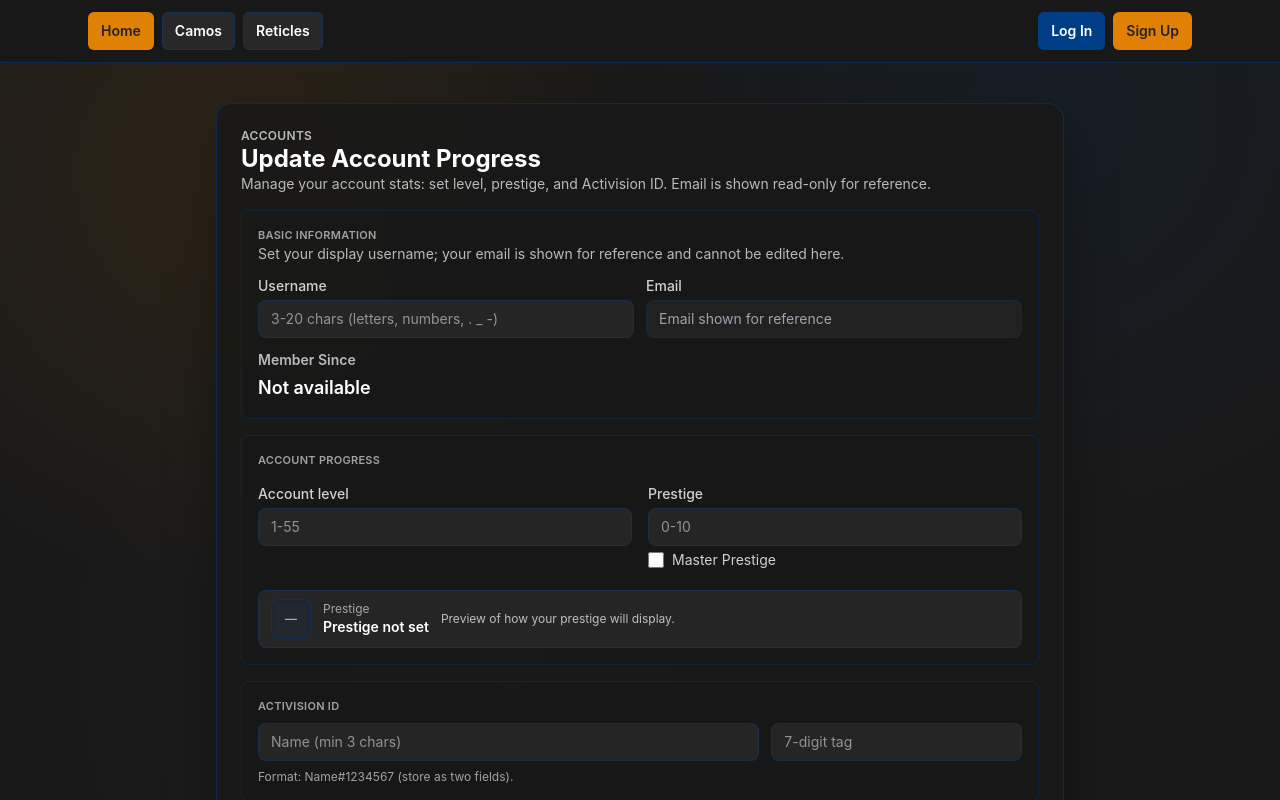
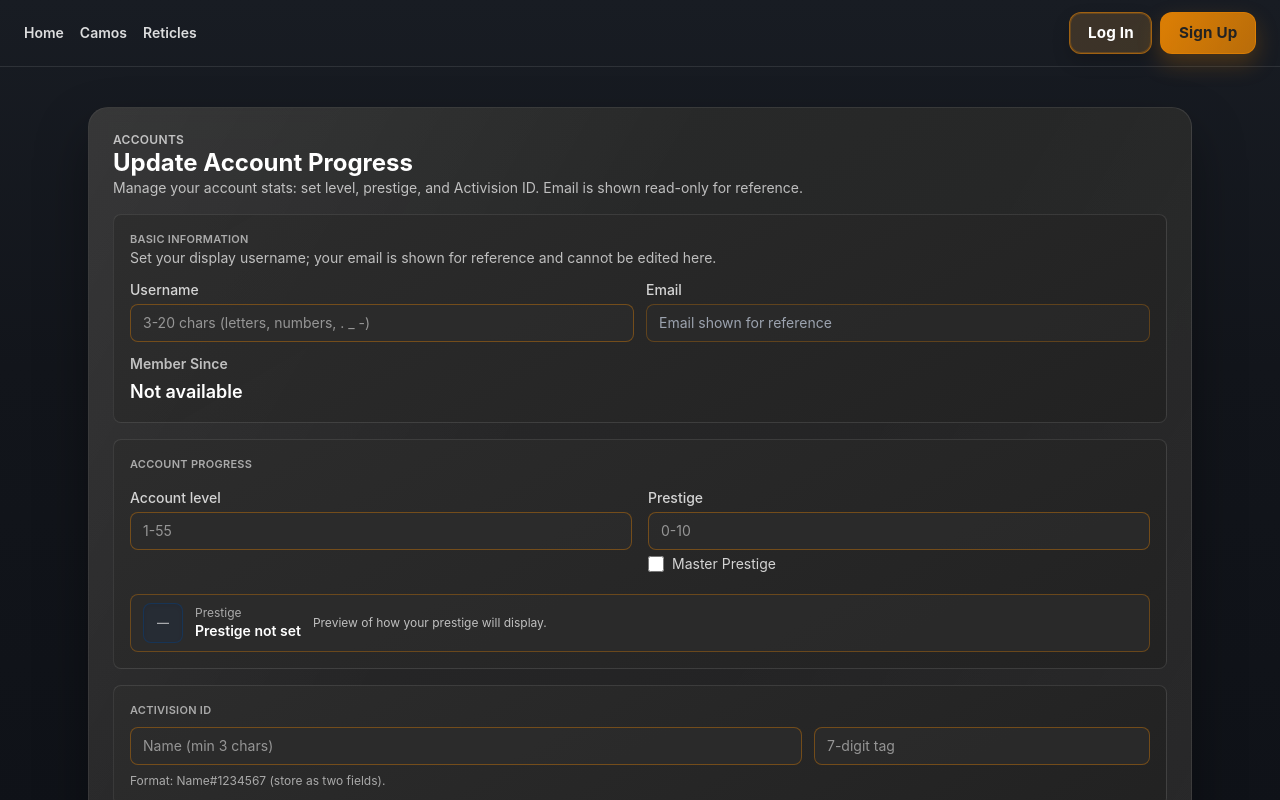
Before and after one commit to JonJon2005/CallOfDutyTracker, a Next.js app: page /accounts in a window 1280 px wide. Shown: the top 800 px of the page. Built offline with nearby package versions, Linux system fonts and the light colour scheme; no server answers.

Commit message:
[STYLE] - Design overhault

```diff
--- a/src/app/accounts/page.tsx
+++ b/src/app/accounts/page.tsx
@@ -211,8 +211,8 @@ export default function AccountsPage() {
   };
 
   return (
-    <main className="mx-auto flex max-w-4xl flex-col gap-6 px-4 py-10 md:px-6">
-      <div className="rounded-2xl border border-cod-blue/50 bg-cod-charcoal-dark/90 p-6 text-white shadow-panel backdrop-blur">
+    <main className="page-shell flex flex-col gap-6 py-10">
+      <div className="glass-panel glass-soft border border-white/10 p-6 text-white shadow-panel backdrop-blur">
         <div className="mb-4 flex items-center justify-between">
           <div>
             <p className="text-xs font-semibold uppercase tracking-wide text-white/70">Accounts</p>
@@ -225,7 +225,7 @@ export default function AccountsPage() {
         </div>
 
         <form className="space-y-4" onSubmit={handleSave}>
-          <div className="space-y-3 rounded-lg border border-cod-blue/35 bg-cod-charcoal-dark/70 p-4">
+          <div className="glass-soft space-y-3 rounded-lg border border-white/10 p-4">
             <div className="flex items-center justify-between">
               <div>
                 <p className="text-[11px] font-semibold uppercase tracking-wide text-white/60">
@@ -250,7 +250,7 @@ export default function AccountsPage() {
                   value={username}
                   onChange={(e) => setUsername(e.target.value)}
                   maxLength={30}
-                  className="w-full rounded-lg border border-cod-blue/40 bg-cod-charcoal-light/70 px-3 py-2 text-sm text-white placeholder:text-white/50 focus:border-cod-orange focus:outline-none focus:ring-2 focus:ring-cod-orange/60"
+                  className="w-full rounded-lg border border-cod-orange/40 bg-cod-charcoal-light/70 px-3 py-2 text-sm text-white placeholder:text-white/50 focus:border-cod-orange focus:outline-none focus:ring-2 focus:ring-cod-orange/60"
                   disabled={loading || saving}
                 />
               </div>
@@ -261,7 +261,7 @@ export default function AccountsPage() {
                   value={email}
                   placeholder="Email shown for reference"
                   disabled
-                  className="w-full rounded-lg border border-cod-blue/30 bg-cod-charcoal-light/50 px-3 py-2 text-sm text-white/60"
+                  className="w-full rounded-lg border border-cod-orange/30 bg-cod-charcoal-light/50 px-3 py-2 text-sm text-white/60"
                 />
               </div>
               <div className="space-y-1 md:col-span-2">
@@ -278,7 +278,7 @@ export default function AccountsPage() {
             </div>
           </div>
 
-          <div className="space-y-4 rounded-lg border border-cod-blue/35 bg-cod-charcoal-dark/70 p-4">
+          <div className="glass-soft space-y-4 rounded-lg border border-white/10 p-4">
             <div className="flex items-center justify-between">
               <p className="text-[11px] font-semibold uppercase tracking-wide text-white/60">
                 Account Progress
@@ -298,7 +298,7 @@ export default function AccountsPage() {
                   value={level}
                   onChange={handleLevelChange}
                   placeholder={isMaster ? "56-1000 (Master Prestige)" : "1-55"}
-                  className="w-full rounded-lg border border-cod-blue/40 bg-cod-charcoal-light/70 px-3 py-2 text-sm text-white placeholder:text-white/50 focus:border-cod-orange focus:outline-none focus:ring-2 focus:ring-cod-orange/60"
+                  className="w-full rounded-lg border border-cod-orange/40 bg-cod-charcoal-light/70 px-3 py-2 text-sm text-white placeholder:text-white/50 focus:border-cod-orange focus:outline-none focus:ring-2 focus:ring-cod-orange/60"
                   disabled={loading || saving}
                 />
               </div>
@@ -315,7 +315,7 @@ export default function AccountsPage() {
                   value={prestige}
                   onChange={(e) => setPrestige(e.target.value === "" ? "" : Number(e.target.value))}
                   placeholder="0-10"
-                  className="w-full rounded-lg border border-cod-blue/40 bg-cod-charcoal-light/70 px-3 py-2 text-sm text-white placeholder:text-white/50 focus:border-cod-orange focus:outline-none focus:ring-2 focus:ring-cod-orange/60"
+                  className="w-full rounded-lg border border-cod-orange/40 bg-cod-charcoal-light/70 px-3 py-2 text-sm text-white placeholder:text-white/50 focus:border-cod-orange focus:outline-none focus:ring-2 focus:ring-cod-orange/60"
                   disabled={loading || saving || isMaster}
                 />
                 <label className="inline-flex items-center gap-2 text-sm text-white/80">
@@ -324,19 +324,19 @@ export default function AccountsPage() {
                     checked={isMaster}
                     onChange={handleMasterChange}
                     disabled={loading || saving}
-                    className="h-4 w-4 rounded border-cod-blue/50 bg-cod-charcoal-light/70 text-cod-orange focus:ring-cod-orange"
+                    className="h-4 w-4 rounded border-cod-orange/60 bg-cod-charcoal-light/70 text-cod-orange focus:ring-cod-orange"
                   />
                   Master Prestige
                 </label>
               </div>
             </div>
-            <div className="flex items-center gap-3 rounded-lg border border-cod-blue/40 bg-cod-charcoal-light/70 px-3 py-2">
+            <div className="flex items-center gap-3 rounded-lg border border-cod-orange/35 bg-cod-charcoal-light/70 px-3 py-2">
               <PrestigeBadge prestige={prestigePreviewValue} isMaster={isMaster} size="sm" />
               <p className="text-xs text-white/70">Preview of how your prestige will display.</p>
             </div>
           </div>
 
-          <div className="space-y-2 rounded-lg border border-cod-blue/35 bg-cod-charcoal-dark/70 p-4">
+          <div className="glass-soft space-y-2 rounded-lg border border-white/10 p-4">
             <div className="flex items-center justify-between">
               <p className="text-[11px] font-semibold uppercase tracking-wide text-white/60">
                 Activision ID
@@ -350,7 +350,7 @@ export default function AccountsPage() {
                 value={activisionName}
                 onChange={(e) => setActivisionName(e.target.value)}
                 maxLength={30}
-                className="rounded-lg border border-cod-blue/40 bg-cod-charcoal-light/70 px-3 py-2 text-sm text-white placeholder:text-white/50 focus:border-cod-orange focus:outline-none focus:ring-2 focus:ring-cod-orange/60"
+                className="rounded-lg border border-cod-orange/40 bg-cod-charcoal-light/70 px-3 py-2 text-sm text-white placeholder:text-white/50 focus:border-cod-orange focus:outline-none focus:ring-2 focus:ring-cod-orange/60"
                 disabled={loading || saving}
               />
               <input
@@ -361,7 +361,7 @@ export default function AccountsPage() {
                 value={activisionTag}
                 onChange={(e) => setActivisionTag(e.target.value.replace(/\D/g, "").slice(0, 7))}
                 maxLength={7}
-                className="rounded-lg border border-cod-blue/40 bg-cod-charcoal-light/70 px-3 py-2 text-sm text-white placeholder:text-white/50 focus:border-cod-orange focus:outline-none focus:ring-2 focus:ring-cod-orange/60"
+                className="rounded-lg border border-cod-orange/40 bg-cod-charcoal-light/70 px-3 py-2 text-sm text-white placeholder:text-white/50 focus:border-cod-orange focus:outline-none focus:ring-2 focus:ring-cod-orange/60"
                 disabled={loading || saving}
               />
             </div>
--- a/src/app/components/Header.tsx
+++ b/src/app/components/Header.tsx
@@ -156,36 +156,27 @@ export function Header() {
 
   return (
     <div
-      className="relative z-[60] w-full border-b border-cod-blue/50 bg-cod-charcoal-dark/95 backdrop-blur"
+      className="relative z-[10] w-full border-b border-white/10 bg-gradient-to-r from-[#1c2029] via-[rgb(var(--cod-blue)/0.25)] to-[#161922]"
       role="navigation"
       aria-label="Main navigation"
     >
-      <header className="relative mx-auto flex max-w-6xl items-center justify-between gap-3 px-4 py-3 md:px-6">
-        <nav className="flex items-center gap-2">
-          <Link
-            href="/home"
-            className="rounded-md border border-cod-orange/50 bg-cod-orange px-3 py-2 text-sm font-semibold text-cod-charcoal shadow-sm transition hover:-translate-y-0.5 hover:shadow-md"
-          >
+      <header className="relative mx-0 flex items-center justify-between gap-4 px-4 py-3 md:px-6">
+        <nav className="flex flex-1 mx-0 items-center gap-4 text-sm font-semibold text-white/85">
+          <Link href="/home" className="transition hover:text-white">
             Home
           </Link>
-          <Link
-            href="/camos"
-            className="rounded-md border border-cod-blue/50 bg-cod-charcoal-light/80 px-3 py-2 text-sm font-semibold text-white shadow-sm transition hover:-translate-y-0.5 hover:shadow-md"
-          >
+          <Link href="/camos" className="transition hover:text-white">
             Camos
           </Link>
-          <Link
-            href="/reticles"
-            className="rounded-md border border-cod-blue/50 bg-cod-charcoal-light/80 px-3 py-2 text-sm font-semibold text-white shadow-sm transition hover:-translate-y-0.5 hover:shadow-md"
-          >
+          <Link href="/reticles" className="transition hover:text-white">
             Reticles
           </Link>
         </nav>
         {user ? (
-          <div className="relative z-[70]">
+          <div className="relative z-[70] flex flex-1 justify-end">
             <button
               onClick={() => setMenuOpen((open) => !open)}
-              className="flex items-center gap-2 rounded-md border border-cod-blue/50 bg-cod-charcoal-light/80 px-3 py-2 text-sm font-semibold shadow-sm transition hover:-translate-y-0.5 hover:shadow-md"
+              className="flex items-center gap-2 rounded-md border border-white/15 bg-white/5 px-3 py-2 text-sm font-semibold shadow-sm transition hover:-translate-y-0.5 hover:shadow-md"
             >
               <PrestigeBadge
                 prestige={user.prestige}
@@ -206,7 +197,7 @@ export function Header() {
               </div>
             </button>
             {menuOpen && (
-              <div className="absolute right-0 mt-2 w-44 rounded-md border border-cod-blue/60 bg-cod-charcoal-dark/95 p-2 shadow-lg z-[80]">
+              <div className="absolute right-0 top-full mt-3 w-44 rounded-md border border-white/15 bg-cod-charcoal-dark/95 p-2 shadow-lg z-[80]">
                 <Link
                   href="/accounts"
                   className="block w-full rounded-md px-3 py-2 text-left text-sm font-semibold text-white transition hover:bg-cod-charcoal-light/70"
@@ -224,15 +215,15 @@ export function Header() {
             )}
           </div>
         ) : (
-          <div className="flex items-center gap-2">
+          <div className="flex flex-1 items-center justify-end gap-2">
             <Link
-              className="rounded-md border border-cod-blue/70 bg-cod-blue px-3 py-2 text-sm font-semibold text-white shadow-sm transition hover:-translate-y-0.5 hover:shadow-md"
+              className="btn btn-secondary"
               href="/login"
             >
               Log In
             </Link>
             <Link
-              className="rounded-md border border-cod-orange/60 bg-cod-orange px-3 py-2 text-sm font-semibold text-cod-charcoal shadow-sm transition hover:-translate-y-0.5 hover:shadow-md"
+              className="btn btn-primary"
               href="/signup"
             >
               Sign Up
--- a/src/app/globals.css
+++ b/src/app/globals.css
@@ -3,13 +3,26 @@
 @tailwind utilities;
 
 :root {
-  --cod-orange: 225 129 4;
-  --cod-bronze: 130 82 19;
-  --cod-charcoal: 34 34 34;
-  --cod-charcoal-light: 45 45 45;
-  --cod-charcoal-dark: 25 25 25;
-  --cod-navy: 17 49 85;
-  --cod-blue: 0 63 135;
+  --cod-orange: #E18104;
+  --cod-bronze: #825213;
+  --cod-charcoal: #222222;
+  --cod-charcoal-light: #2D2D2D;
+  --cod-charcoal-dark: #191919;
+  --cod-navy: #113155;
+  --cod-blue: #4A6FE5;
+  --cod-ink: #0E1421;
+  --cod-sky: #4A8AFF;
+  --cod-sky-light: #78AAFF;
+  --cod-orange-rgb: 225 129 4;
+  --cod-bronze-rgb: 130 82 19;
+  --cod-charcoal-rgb: 34 34 34;
+  --cod-charcoal-light-rgb: 45 45 45;
+  --cod-charcoal-dark-rgb: 25 25 25;
+  --cod-navy-rgb: 17 49 85;
+  --cod-blue-rgb: 74 111 229;
+  --cod-ink-rgb: 14 20 33;
+  --cod-sky-rgb: 74 138 255;
+  --cod-sky-light-rgb: 120 170 255;
 }
 
 * {
@@ -20,12 +33,145 @@ body {
   font-family: -apple-system, BlinkMacSystemFont, "Segoe UI", Arial, sans-serif;
   @apply min-h-screen text-white antialiased;
   background:
-    radial-gradient(circle at 18% 18%, rgba(225, 129, 4, 0.1), transparent 32%),
-    radial-gradient(circle at 82% 12%, rgba(0, 63, 135, 0.12), transparent 30%),
-    radial-gradient(circle at 40% 68%, rgba(45, 45, 45, 0.35), transparent 44%),
-    rgb(var(--cod-charcoal-dark));
+    linear-gradient(180deg, rgb(24 28 35) 0%, rgb(18 21 27) 38%, rgb(14 17 23) 100%),
+    radial-gradient(circle at 20% 20%, rgb(var(--cod-sky-rgb) / 0.14), transparent 30%),
+    radial-gradient(circle at 78% 12%, rgb(var(--cod-sky-light-rgb) / 0.14), transparent 30%),
+    radial-gradient(circle at 45% 70%, rgb(var(--cod-charcoal-light-rgb) / 0.3), transparent 40%),
+    rgb(var(--cod-charcoal-dark-rgb));
 }
 
 a {
   @apply no-underline;
 }
+
+@layer components {
+  .page-shell {
+    @apply mx-auto w-full max-w-6xl px-4 md:px-6;
+  }
+
+  .glass-panel {
+    position: relative;
+    overflow: hidden;
+    border-radius: 1.25rem;
+    border: 1px solid rgba(255, 255, 255, 0.06);
+    background: linear-gradient(
+        135deg,
+        rgb(33 36 44 / 0.92),
+        rgb(24 28 35 / 0.92),
+        rgb(20 24 31 / 0.9)
+      ),
+      radial-gradient(circle at 20% 20%, rgb(var(--cod-sky-rgb) / 0.14), transparent 32%),
+      radial-gradient(circle at 80% 0%, rgb(var(--cod-sky-light-rgb) / 0.12), transparent 30%);
+    box-shadow: 0 30px 60px rgba(0, 0, 0, 0.45), 0 0 0 1px rgba(255, 255, 255, 0.02);
+  }
+
+  .glass-panel::before {
+    content: "";
+    position: absolute;
+    inset: 0;
+    background: linear-gradient(120deg, rgba(255, 255, 255, 0.06), transparent 40%, transparent 60%, rgba(255, 255, 255, 0.04));
+    pointer-events: none;
+  }
+
+  .glass-panel > * {
+    position: relative;
+  }
+
+  .glass-contrast {
+    background: linear-gradient(
+      160deg,
+      rgb(var(--cod-navy-rgb) / 0.85),
+      rgb(var(--cod-charcoal-dark-rgb) / 0.9)
+    );
+    border-color: rgb(var(--cod-blue-rgb) / 0.4);
+  }
+
+  .glass-soft {
+    background: linear-gradient(
+      150deg,
+      rgb(var(--cod-charcoal-light-rgb) / 0.92),
+      rgb(var(--cod-charcoal-rgb) / 0.9)
+    );
+    border-color: rgba(141, 141, 141, 0.698);
+  }
+
+  .chip {
+    display: inline-flex;
+    align-items: center;
+    gap: 0.35rem;
+    padding: 0.35rem 0.7rem;
+    border-radius: 9999px;
+    border: 1px solid rgba(255, 255, 255, 0.08);
+    background: rgb(var(--cod-blue-rgb) / 0.18);
+    color: #fff;
+    font-size: 0.72rem;
+    font-weight: 700;
+    letter-spacing: 0.04em;
+    text-transform: uppercase;
+  }
+
+  .chip-amber {
+    background: rgb(var(--cod-orange-rgb) / 0.2);
+    border-color: rgb(var(--cod-orange-rgb) / 0.5);
+    color: rgb(var(--cod-orange-rgb) / 1);
+  }
+
+  .chip-ghost {
+    background: rgba(255, 255, 255, 0.06);
+    border-color: rgba(255, 255, 255, 0.08);
+    color: #fff;
+  }
+
+  .btn {
+    display: inline-flex;
+    align-items: center;
+    justify-content: center;
+    gap: 0.5rem;
+    border-radius: 0.75rem;
+    font-weight: 700;
+    font-size: 0.95rem;
+    letter-spacing: 0.01em;
+    padding: 0.55rem 1.1rem;
+    transition: transform 0.15s ease, box-shadow 0.2s ease, filter 0.2s ease;
+    border: 1px solid transparent;
+    text-decoration: none;
+  }
+
+  .btn-primary {
+    background: linear-gradient(120deg, rgb(var(--cod-orange-rgb) / 0.98), rgb(var(--cod-orange-rgb) / 0.8));
+    color: rgb(var(--cod-charcoal-rgb) / 1);
+    border-color: rgb(var(--cod-orange-rgb) / 0.7);
+    box-shadow: 0 10px 22px rgb(var(--cod-orange-rgb) / 0.25);
+  }
+
+  .btn-accent {
+    background: linear-gradient(120deg, rgb(var(--cod-sky-light-rgb) / 1), rgb(var(--cod-sky-rgb) / 1));
+    color: #fff;
+    border-color: rgb(var(--cod-sky-light-rgb) / 0.6);
+    box-shadow: 0 10px 22px rgb(var(--cod-sky-rgb) / 0.25);
+  }
+
+  .btn-secondary {
+    background: linear-gradient(135deg, rgba(63, 53, 41, 0.95), rgba(63, 53, 40, 0.92));
+    color: #fff;
+    border-color: rgb(var(--cod-orange-rgb) / 0.6);
+    box-shadow: inset 0 0 0 1px rgb(var(--cod-orange-rgb) / 0.25), 0 8px 18px rgb(0 0 0 / 0.16);
+  }
+
+  .btn:hover:not(:disabled) {
+    transform: translateY(-1.5px);
+    box-shadow: 0 16px 32px rgb(0 0 0 / 0.35);
+    filter: brightness(1.02);
+  }
+
+  .btn:disabled {
+    cursor: not-allowed;
+    opacity: 0.65;
+    box-shadow: none;
+    transform: none;
+  }
+
+  .border-soft {
+    border-color: rgb(255 255 255 / 0.1);
+  }
+}
```
Also changed, not shown: src/app/camos/page.tsx (+19 -22 lines), src/app/home/page.tsx (+15 -23 lines), src/app/login/page.tsx (+6 -8 lines), src/app/reticles/page.tsx (+14 -14 lines), src/app/signup/page.tsx (+8 -10 lines).
